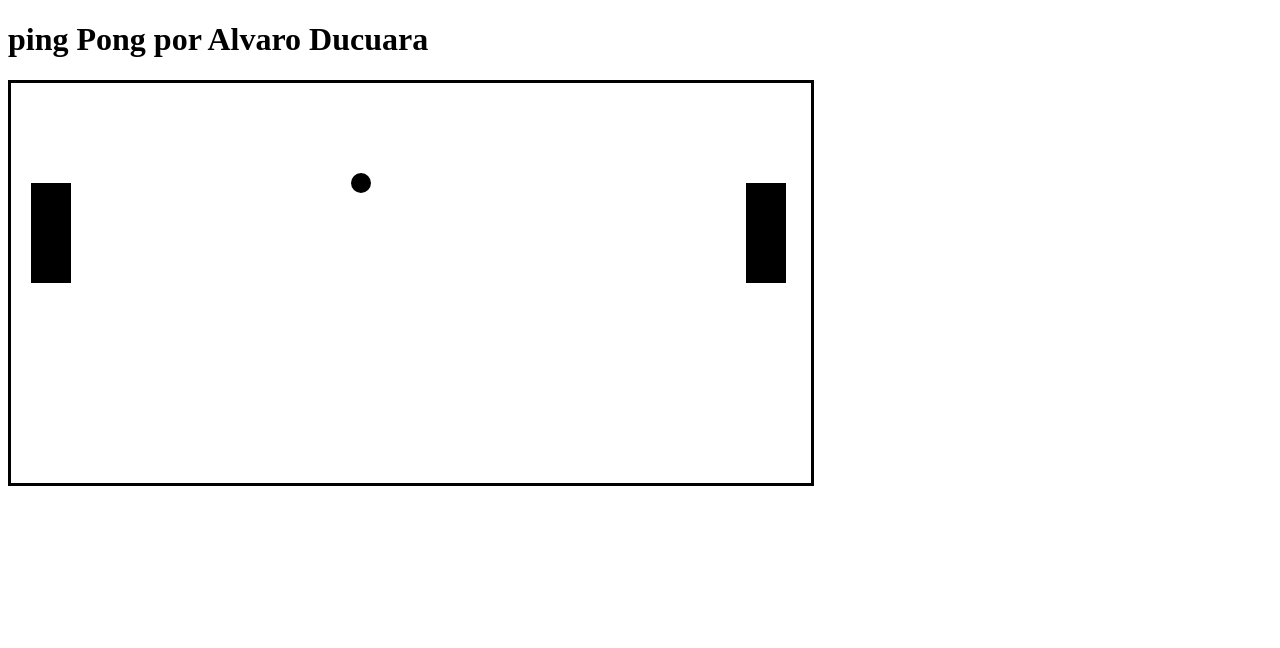
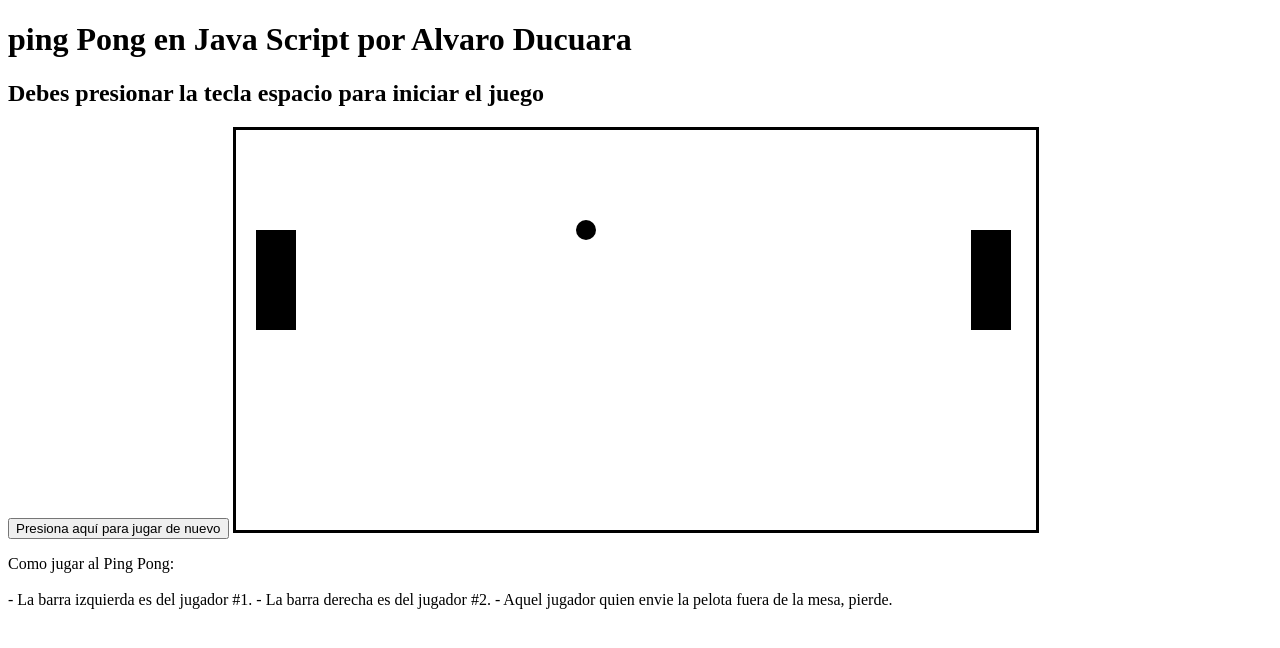
Before and after one commit to AlvaroDucuara13/PingPong-con-JavaScript, a plain HTML site: page index/index.html in a window 1280 px wide. Drawn offline with Linux system fonts and the light colour scheme.

Commit message:
Se agrego al archivo index.html, un boton para recargar la pagina en caso de volver a inciar el juego y tambien se agrego las instrucciones de como jugar al Ping Pong

```diff
--- a/index/index.html
+++ b/index/index.html
@@ -8,10 +8,30 @@
     <style>
         canvas{border:solid; }
     </style>
+
 </head>
+
 <body>
-    <h1>ping Pong por Alvaro Ducuara</h1>
-    <canvas id="canvas"></canvas>
+
+    <div class="navegar">
+
+        <div class="Inicio">
+            <h1>ping Pong en Java Script por Alvaro Ducuara</h1>
+            <h2>Debes presionar la tecla espacio para iniciar el juego</h2>
+            <button type="button" class="boton" onclick="location.reload() ">Presiona aquí para jugar de nuevo</button>
+            <canvas id="canvas"></canvas>
+        </div>
+
+        <div class="Información">
+            <p>Como jugar al Ping Pong: <br><br>
+                - La barra izquierda es del jugador #1.
+                - La barra derecha es del jugador #2.
+                - Aquel jugador quien envie la pelota fuera de la mesa, pierde.
+            </p>
+        </div>
+
+    </div>
+
     <script type="module" src="/Js/main.js"></script>
 </body>
 </html>
```
